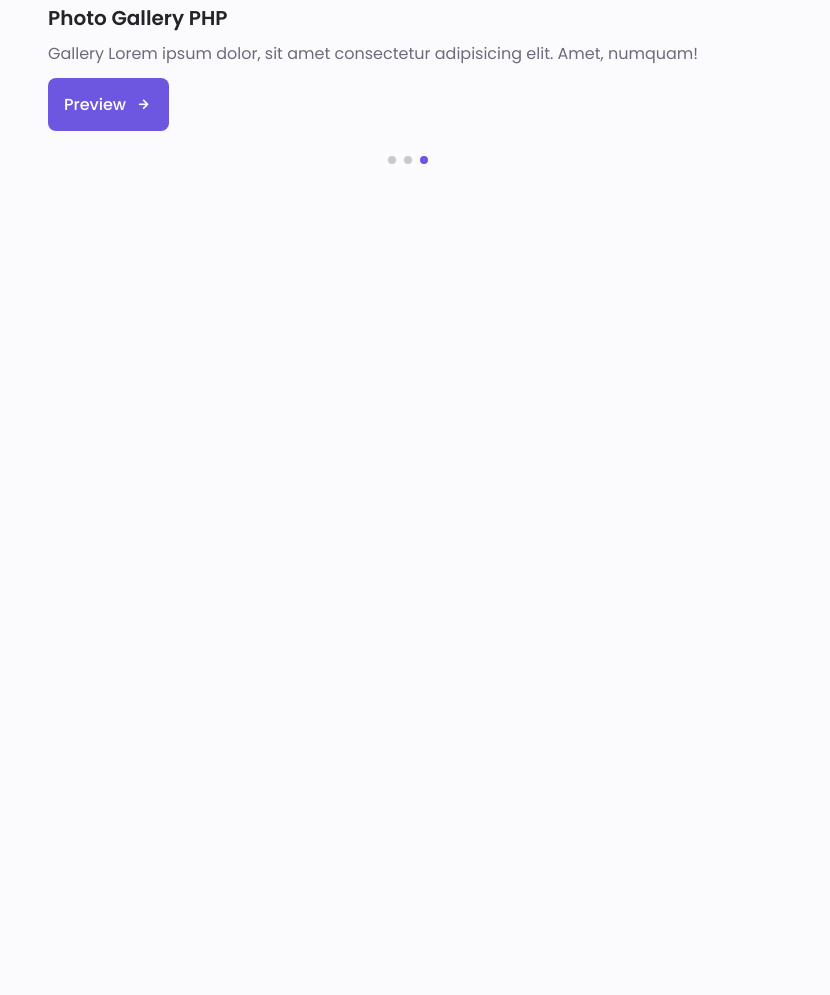
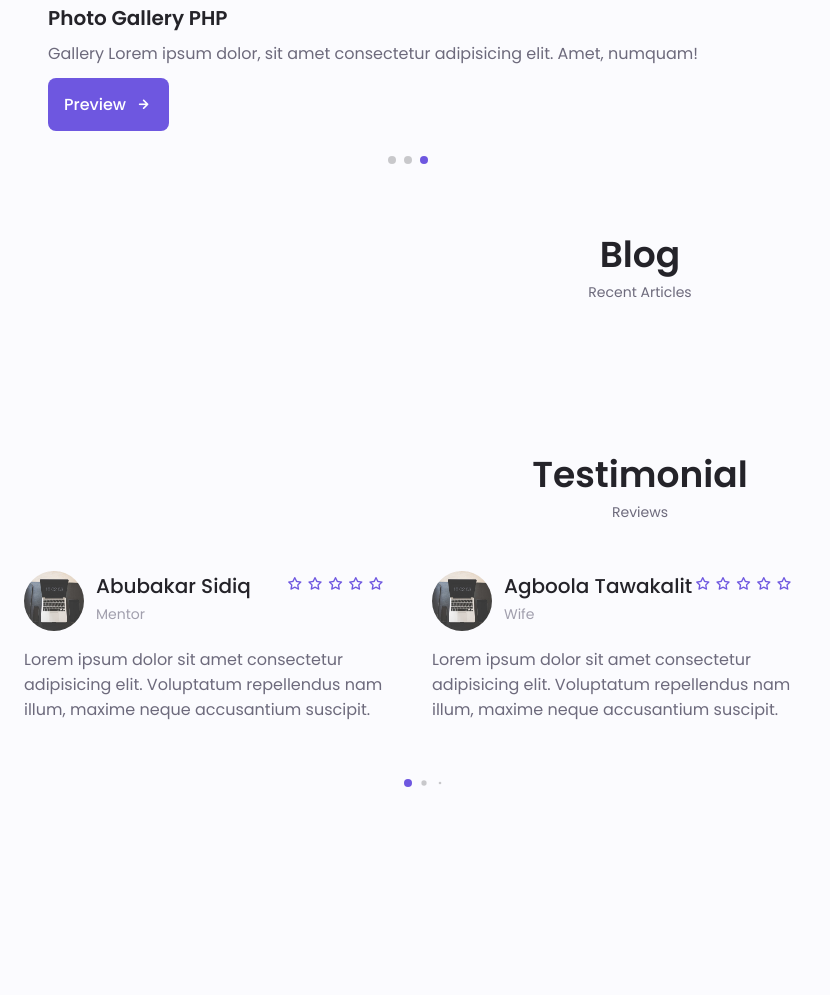
Before and after one commit to Ayoola32/Portfolio-Website, a PHP site: page / in a window 1280 px wide. Shown: the part 3868-4863 px from the top of the page, without its empty margins (0-830 px from the left). Before the commit the page ends 4032 px from the top, so only its background shows below. Run offline with PHP 8.4, Linux system fonts and the light colour scheme.

Commit message:
testimonial section markup, css and js added

```diff
--- a/assets/css/styles.css
+++ b/assets/css/styles.css
@@ -788,7 +788,44 @@ overflow: initial;
 
 
 /*==================== TESTIMONIAL ====================*/
+.testimonial__data,
+.testimonial__header{
+  display: flex;
+}
 
+.testimonial__data{
+  justify-content: space-between;
+  margin-bottom: var(--mb-1);
+}
+
+.testimonial__img{
+  width: 60px;
+  height: 60px;
+  border-radius: 50%;
+  margin-right: var(--mb-0-75);
+}
+
+.testimonial__name{
+  font-size: var(--h3-font-size);
+  font-weight: var(--font-medium);
+}
+
+.testimonial__client{
+  font-size: var(--small-font-size);
+  color: var(--text-color-light);
+}
+
+.testimonial__description{
+  margin-bottom: var(--mb-2-5);
+}
+
+.testimonial__icon-star{
+  color: var(--first-color);
+}
+
+.swiper-container .swiper-pagination-testimonial{
+  bottom: 0;
+}
 
 /*==================== CONTACT ME ====================*/
 
--- a/assets/js/main.js
+++ b/assets/js/main.js
@@ -95,8 +95,9 @@ modalCloses.forEach((modalClose) =>{
         } )
     })
 })
+
 /*==================== PORTFOLIO SWIPER  ====================*/
-let swiper = new Swiper(".portfolio__container", {
+let swiperPortfolio = new Swiper(".portfolio__container", {
     cssMode: true,
     loop: true,
     navigation: {
@@ -110,7 +111,22 @@ let swiper = new Swiper(".portfolio__container", {
   });
 
 /*==================== TESTIMONIAL ====================*/
+let swiperTestimonial = new Swiper(".testimonial__container", {
+    loop: true,
+    grabCursor: true,
+    spaceBetween: 48,
 
+    pagination: {
+      el: ".swiper-pagination",
+      clickable: true,
+      dynamicBullets: true,
+    },
+    breakpoints:{
+        568:{
+            slidesPerView: 2,
+        }
+    }
+  });
 
 /*==================== SCROLL SECTIONS ACTIVE LINK ====================*/
 
--- a/index.html
+++ b/index.html
@@ -676,12 +676,89 @@
 
             <!--==================== PROJECT IN MIND ====================-->
             <section class="project section">
-
+                <h2 class="section__title">Blog</h2>
+                <span class="section__subtitle">Recent Articles</span>
             </section>
 
             <!--==================== TESTIMONIAL ====================-->
             <section class="testimonial section">
+                <h2 class="section__title">Testimonial</h2>
+                <span class="section__subtitle">Reviews</span>
 
+                <div class="testimonial__container container swiper-container">
+                    <div class="swiper-wrapper">
+                        <!--==================== TESTIMONIAL 1 ====================-->
+                        <div class="testimonial__content swiper-slide">
+                            <div class="testimonial__data">
+                                <div class="testimonial__header">
+                                    <img src="assets/img/portfolio3.jpg" alt="" class="testimonial__img">
+                                    <div>
+                                        <h3 class="testimonial__name">Abubakar Sidiq</h3>
+                                        <span class="testimonial__client">Mentor</span>
+                                    </div>
+                                </div>
+                                <div>
+                                    <i class="uil uil-star testimonial__icon-star"></i>
+                                    <i class="uil uil-star testimonial__icon-star"></i>
+                                    <i class="uil uil-star testimonial__icon-star"></i>
+                                    <i class="uil uil-star testimonial__icon-star"></i>
+                                    <i class="uil uil-star testimonial__icon-star"></i>
+                                </div>
+                            </div>
+
+                            <p class="testimonial__description">
+                                Lorem ipsum dolor sit amet consectetur adipisicing elit. Voluptatum repellendus nam illum, maxime neque accusantium suscipit.
+                            </p>
+                        </div>
+                        <!--==================== TESTIMONIAL 2 ====================-->
+                        <div class="testimonial__content swiper-slide">
+                            <div class="testimonial__data">
+                                <div class="testimonial__header">
+                                    <img src="assets/img/portfolio3.jpg" alt="" class="testimonial__img">
+                                    <div>
+                                        <h3 class="testimonial__name">Agboola Tawakalit</h3>
+                                        <span class="testimonial__client">Wife</span>
+                                    </div>
+                                </div>
+                                <div>
+                                    <i class="uil uil-star testimonial__icon-star"></i>
+                                    <i class="uil uil-star testimonial__icon-star"></i>
+                                    <i class="uil uil-star testimonial__icon-star"></i>
+                                    <i class="uil uil-star testimonial__icon-star"></i>
+                                    <i class="uil uil-star testimonial__icon-star"></i>
+                                </div>
+                            </div>
+
+                            <p class="testimonial__description">
+                                Lorem ipsum dolor sit amet consectetur adipisicing elit. Voluptatum repellendus nam illum, maxime neque accusantium suscipit.
+                            </p>
+                        </div>
+                        <!--==================== TESTIMONIAL 3 ====================-->
+                        <div class="testimonial__content swiper-slide">
+                            <div class="testimonial__data">
+                                <div class="testimonial__header">
+                                    <img src="assets/img/portfolio3.jpg" alt="" class="testimonial__img">
+                                    <div>
+                                        <h3 class="testimonial__name">Muhammed AbdulKabir</h3>
+                                        <span class="testimonial__client">Financial Engineer</span>
+                                    </div>
+                                </div>
+                                <div>
+                                    <i class="uil uil-star testimonial__icon-star"></i>
+                                    <i class="uil uil-star testimonial__icon-star"></i>
+                                    <i class="uil uil-star testimonial__icon-star"></i>
+                                    <i class="uil uil-star testimonial__icon-star"></i>
+                                    <i class="uil uil-star testimonial__icon-star"></i>
+                                </div>
+                            </div>
+
+                            <p class="testimonial__description">
+                                Lorem ipsum dolor sit amet consectetur adipisicing elit. Voluptatum repellendus nam illum, maxime neque accusantium suscipit.
+                            </p>
+                        </div>
+                    </div>
+                    <div class="swiper-pagination swiper-pagination-testimonial"></div>
+                </div>
             </section>
 
             <!--==================== CONTACT ME ====================-->
```
